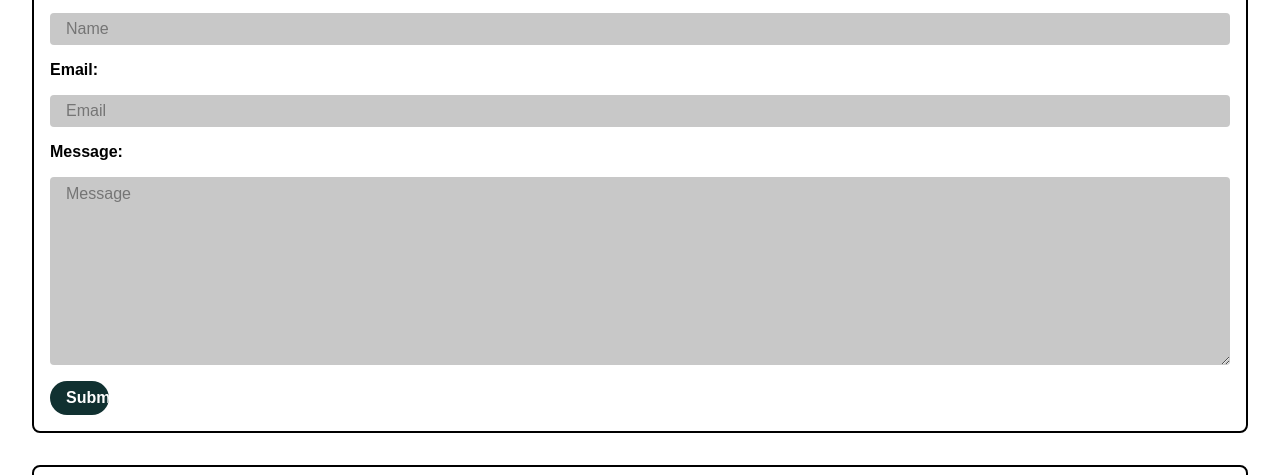
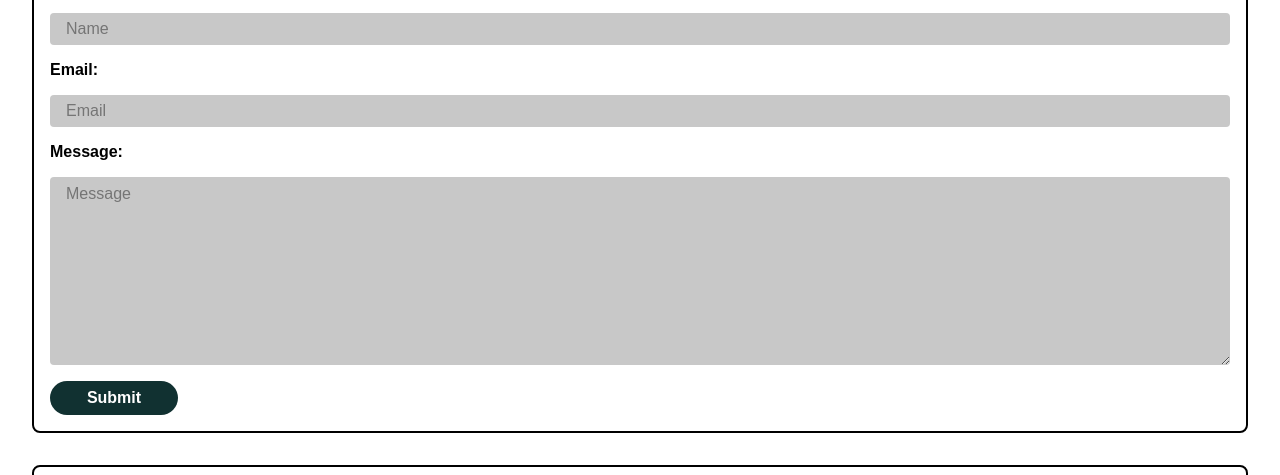
Before and after one commit to lwrncgmbn/icreatechs-study-hub, a plain HTML site: page activity-2/index.html in a window 1280 px wide. Shown: the part 124-599 px from the top of the page. Drawn offline with Linux system fonts and the light colour scheme.

```diff
--- a/activity-2/style.css
+++ b/activity-2/style.css
@@ -28,11 +28,11 @@ label {
 }
 
 input[type="submit"] {
-  padding: 0.5rem 1rem;
+  padding: 0.5rem 0;
   font-size: 1rem;
   font-weight: bold;
-  width: 5%;
   border-radius: 100px;
+  width: 8rem;
   border: none;
   background-color: rgb(17, 49, 49);
   color: white;
```
Also changed, not shown: activity-1/activity1.png (added), activity-2/activity2.png (added), 2 other files.
